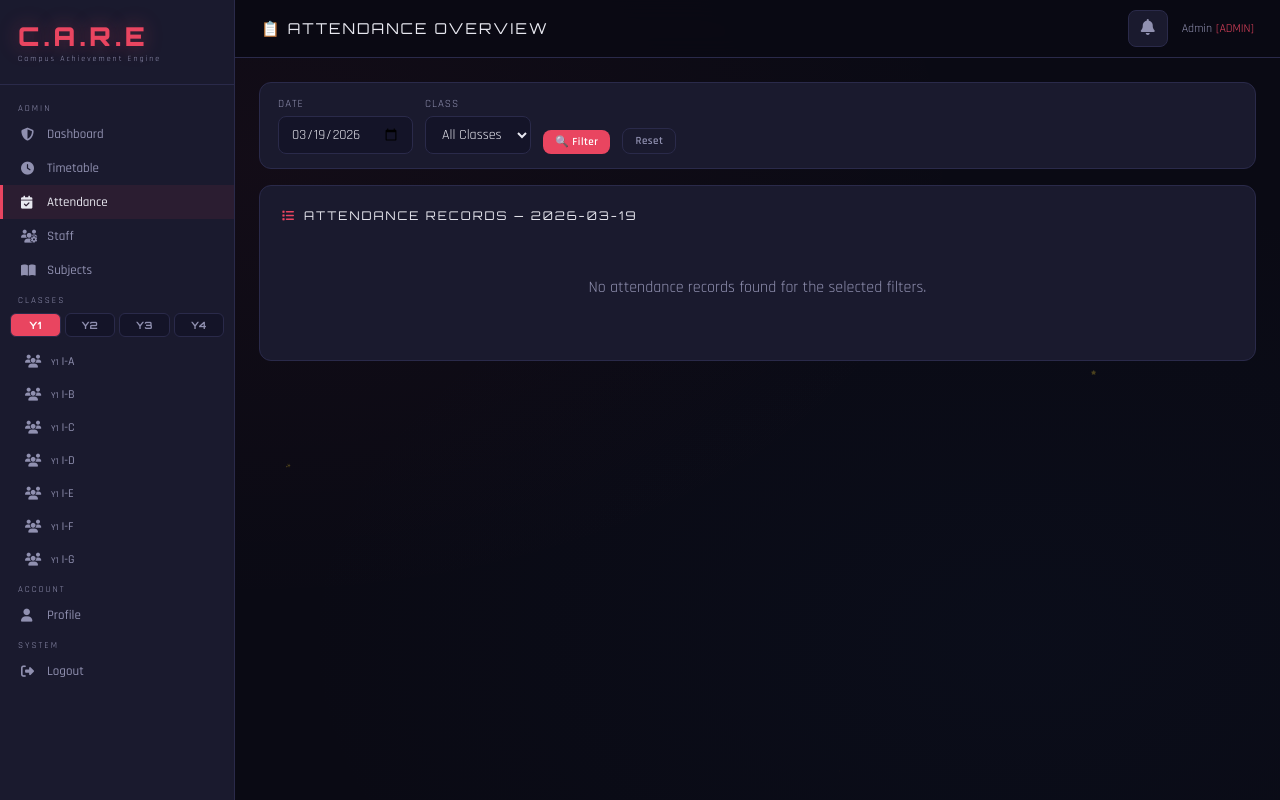
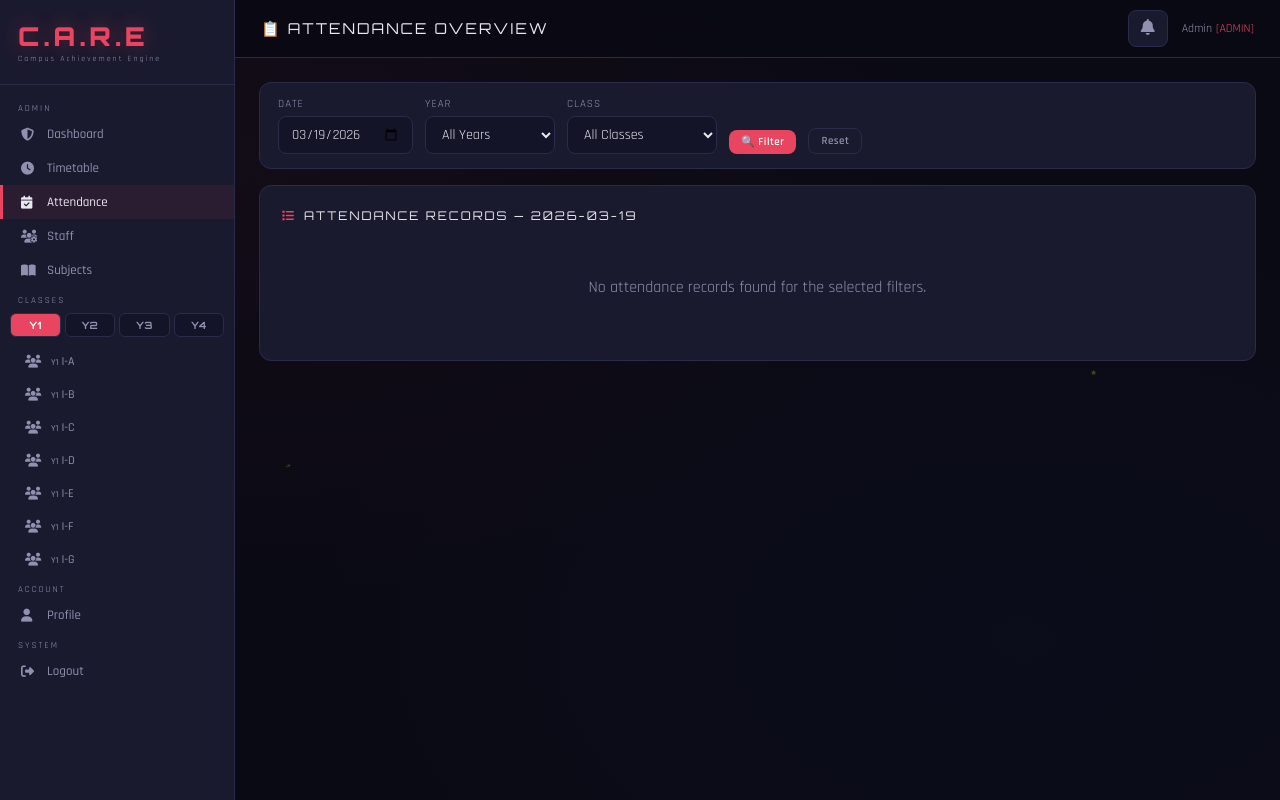
Before and after one commit to SanthiyaRamanan/care-app, a Flask app: page /admin/attendance in a window 1280 px wide. Run offline with Flask 3, Linux system fonts and the light colour scheme; a user stored in the database is signed in; data comes from the database, SQL or seed files in the repository; some libraries are stand-ins or nearby versions.

Commit message:
Add year selection and class filtering to attendance form

```diff
--- a/templates/admin/attendance.html
+++ b/templates/admin/attendance.html
@@ -106,17 +106,46 @@
       <label>Date</label>
       <input type="date" name="date" value="{{ sel_date }}" style="padding:8px 12px;">
     </div>
-    <div class="form-group" style="margin-bottom:0;">
+    <div class="form-group" style="margin-bottom:0;min-width:130px;">
+      <label>Year</label>
+      <select name="year" id="attYearSel" onchange="updateAttClassDrop()" style="padding:8px 12px;border-radius:8px;">
+        <option value="">All Years</option>
+        <option value="1" {% if sel_year==1 %}selected{% endif %}>Y1 – 1st Year</option>
+        <option value="2" {% if sel_year==2 %}selected{% endif %}>Y2 – 2nd Year</option>
+        <option value="3" {% if sel_year==3 %}selected{% endif %}>Y3 – 3rd Year</option>
+        <option value="4" {% if sel_year==4 %}selected{% endif %}>Y4 – 4th Year</option>
+      </select>
+    </div>
+    <div class="form-group" style="margin-bottom:0;min-width:150px;">
       <label>Class</label>
-      <select name="class" style="padding:8px 12px;border-radius:8px;">
+      <select name="class" id="attClassSel" style="padding:8px 12px;border-radius:8px;">
         <option value="">All Classes</option>
-        {% for cls in all_classes %}<option value="{{ cls }}" {% if sel_class==cls %}selected{% endif %}>{{ cls }}</option>{% endfor %}
+        <optgroup label="1st Year" id="attGrp1">
+          {% for cls in ['I-A','I-B','I-C','I-D','I-E','I-F','I-G'] %}
+          <option value="{{ cls }}" {% if sel_class==cls %}selected{% endif %}>{{ cls }}</option>
+          {% endfor %}
+        </optgroup>
+        <optgroup label="2nd–4th Year" id="attGrp2">
+          {% for cls in ['CS-A','CS-B','CE-A','MECH-A','AD-A','AD-B','ECE-A'] %}
+          <option value="{{ cls }}" {% if sel_class==cls %}selected{% endif %}>{{ cls }}</option>
+          {% endfor %}
+        </optgroup>
       </select>
     </div>
     <button type="submit" class="btn btn-primary btn-sm">🔍 Filter</button>
     <a href="{{ url_for('admin_attendance') }}" class="btn btn-outline btn-sm">Reset</a>
   </form>
 </div>
+<script>
+function updateAttClassDrop(){
+  var yr=document.getElementById('attYearSel').value;
+  var g1=document.getElementById('attGrp1'), g2=document.getElementById('attGrp2');
+  if(yr==='1'){g1.style.display='';g2.style.display='none';}
+  else if(yr==='2'||yr==='3'||yr==='4'){g1.style.display='none';g2.style.display='';}
+  else{g1.style.display='';g2.style.display='';}
+}
+updateAttClassDrop();
+</script>
 
 <!-- Summary cards per class -->
 {% if summary %}
```
